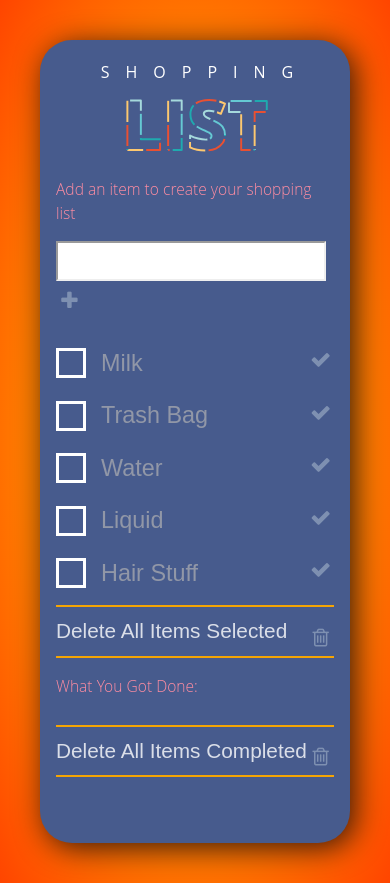
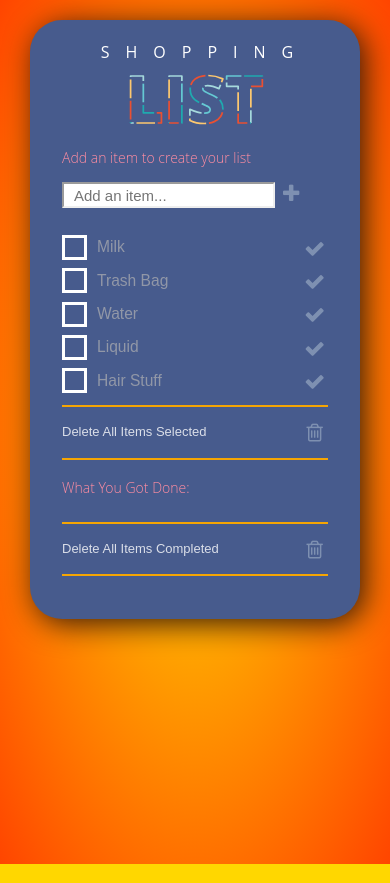
Before and after one commit to curvgrl5000/shopping_list, a plain HTML site: page index.html in a window 390 px wide. Drawn offline with Linux system fonts and the light colour scheme.

Commit message:
got the media queries done

```diff
--- a/css/style.css
+++ b/css/style.css
@@ -10,6 +10,8 @@ body {
   padding:0px;
   background: gold radial-gradient(gold, orangered);
   background-size: 100% 100%;
+  background-repeat: no-repeat;
+  height: 100vh;
 }
 
 .input_field {
@@ -257,8 +259,8 @@ form.shopping_list {
 .shopping_list li.done label {
   display: inline-block;
   position: relative;
-  font-size: 1.5em;
-  padding: 0 0 0 65px;
+  font-size: 2.75em;
+  padding: 0 0 0 35px;
   vertical-align: top;
   color: rgba(0, 0, 0, 0.53);
   cursor: none;
@@ -340,7 +342,7 @@ form.shopping_list {
   bottom: 1.65em;
   color: #fff;
   content: attr(data-tooltip);
-  left: -5em;
+  right: -2em;
   padding: .3em .75em;
   position: absolute;
   text-shadow: 0 1px 0 #000;
@@ -357,9 +359,10 @@ form.shopping_list {
   bottom: 1em;
   content: "";
   display: block;
-  left: 3.55mm;
+  left: -2.25mm;
   position: absolute;
   z-index: 99;
+  bottom: 0mm;
 }
 
 /*Buttons*/
@@ -423,6 +426,10 @@ form.shopping_list {
   border: 2px solid rgba(111,148,182,0.5);
 }
 
+button.cbutton.cbutton--effect-jelena.right{
+    top: .25em;
+}
+
 .cbutton--effect-jelena.cbutton--click::after {
   -webkit-animation: anim-effect-jelena 0.3s ease-out forwards;
   animation: anim-effect-jelena 0.3s ease-out forwards;
@@ -455,16 +462,16 @@ form.shopping_list {
 }
 
 /* Media Queries */
-@media screen and (max-width: 70em) {
+@media screen and (max-width: 1120px) {
 
 svg {
     width: 50%;
     }
 }
 
-@media screen and (max-width: 40em) {
+@media screen and (max-width: 640px) {
 	.container {
-    margin: 40px;
+    margin: 20px 30px;
   }
   h2 {
     font: 300 1.75em/1.5'Open Sans', Helvetica;
@@ -477,7 +484,7 @@ svg {
 		font-size: 65%;
 	}
   .big_list{
-    padding: 0.5em 1em 3.5em 1em;
+    padding: 0.5em 2em 3.5em 2em;
     -webkit-transform: translateY(10%);
     -ms-transform: translateY(10%);
     transform: translateY(0%);
@@ -494,6 +501,10 @@ svg {
   .cbutton{
     font-size: 2em;
     top: .5em;
+  }
+
+  button.cbutton.cbutton--effect-jelena.right{
+    top: .25em;
   }
   button.cbutton.cb_add {
       top: 0;
@@ -525,9 +536,14 @@ svg {
     left: 5px;
     pointer-events: none
   }
+  h4.deleted_items {
+      font-size: 1.5em;
+      padding: 0px;
+      line-height: 0em;
+  }
 }
 
-@media screen and (max-width: 30em) {
+@media screen and (max-width: 480px) {
   svg {
     width: 65%;
     margin: 0 auto 0px;
@@ -535,18 +551,84 @@ svg {
     text-transform: uppercase;
   }
   h2 {
-    font: 300 1.5em/1.5'Open Sans', Helvetica;
+    font: 300 1.35em/1.5'Open Sans', Helvetica;
   }
   h3 {
     letter-spacing: 1em;
   }
+  h4.deleted_items {
+      font-size: 2em;
+      padding: 0px;
+      line-height: 0em;
+  }
   .big_list {
-    padding: 0.5em 1em 3.5em 1em;
+    padding: 0.5em 2em 2em 2em;
+  }
+
+  h3 {
+    font: 400 1em/1 'Open Sans', Helvetica;
+  }
+  h4.deleted_items {
+    font-size: 1.25em;
+    padding: 0px;
+    line-height: 0em;
+    margin: 15px 0px;
+  }
+  .big_list {
+    max-width: 45em;
+  }
+  .shopping_list li {
+    margin: 0 auto;
+    padding: .5em 0;
+  }
+  .shopping_list label {
+    font-size: 1.5em;
+    padding: 5px 0 0 35px;
+  }
+  .shopping_list input[type="checkbox"], .shopping_list label::before {
+    width: 25px;
+    height: 25px;
+    top: 50%;
+    margin-top: -10px;
+  }
+  .cbutton {
+      display: inline-block;
+      padding: 0;
+      font-size: 2em;
+      padding-top: 0px;
+  }
+  button.cbutton.cbutton--effect-jelena.right{
+      top: .25em;
+  }
+  input {
+    background-color: white;
+    -webkit-rtl-ordering: logical;
+    -webkit-user-select: text;
+    cursor: auto;
+    padding: 5px 10px;
+    border: 2px inset;
+    height: 1.75em;
+    color: steelblue;
+    font-size: 15px;
+    min-width: 1.5em;
+  }
+  .input_field {
+    position: relative;
+    padding: 0 0 10px 0px;
+  }
+  .content {
+      font: 800 15.5em/1 'Open Sans', Helvetica;
+  }
+  svg {
+      width: 60%;
+  }
+  .shopping_list li.done {
+    margin: 0 auto;
+    padding: 1mm 0;
+  }
+  .shopping_list input[type="checkbox"]:checked + label, .shopping_list input[type="radio"]:checked + label {
+    color: #fff;
+    text-decoration: line-through;
+    font-size: 2.75em;
   }
 }
-
-@media (min-width: 768px) {}
-
-@media (min-width: 992px) {}
-
-@media (min-width: 1200px) {}
--- a/index.html
+++ b/index.html
@@ -1,7 +1,9 @@
 <!DOCTYPE html>
 <html lang="en">
 	<head>
-		<meta charset="UTF-8">
+		<meta charset="UTF-8" />
+		<meta name="viewport" content="width=device-width,initial-scale=1">
+
 		<title>Shopping List</title>
 		<link rel="stylesheet" type="text/css" href="css/normalize.css" />
 		<link rel="stylesheet" type="text/css" href="fonts/css/font-awesome.min.css" />
@@ -32,11 +34,11 @@
 				</div>
 
 				<section class="going_shopping">
-					<h2>Add an item to create your shopping list</h2>
+					<h2>Add an item to create your list</h2>
 
 				 	<form class="shopping_list  ac-checkbox ac-cross" autocomplete="off">
 						<div class="input_field">
-							<input type="text" name="items" id="shopping_items" maxlength="15">
+							<input type="text" name="items" id="shopping_items" maxlength="15" placeholder="Add an item..."required />
 						 	<button class="cbutton cb_add"  type="submit"><i class="cbutton__icon fa fa-fw fa-plus"></i>
 						 		<span class="cbutton__text">ADD</span>
 							</button>
@@ -48,7 +50,7 @@
 						<div class="fancy_border">
 							<h4 class="deleted_items">Delete All Items Selected</h4>
 							<button class="cbutton cbutton--effect-jelena right" type="button" onclick="jRem('listed_items')">
-								<span class="tooltip" data-tooltip="kills, doesn't save!"><i class="cbutton__icon fa fa-fw fa-trash-o"></i></span>
+								<span class="tooltip" data-tooltip="deletes all checked!"><i class="cbutton__icon fa fa-fw fa-trash-o"></i></span>
 							</button>
 						</div>
 
```
